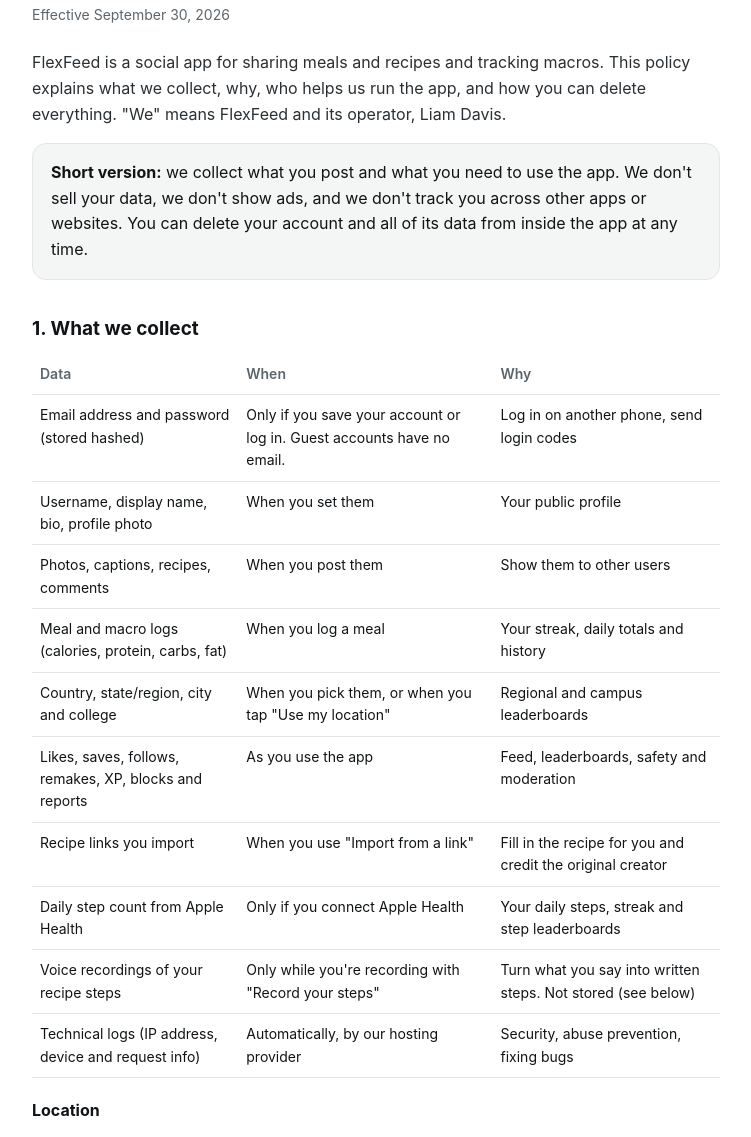
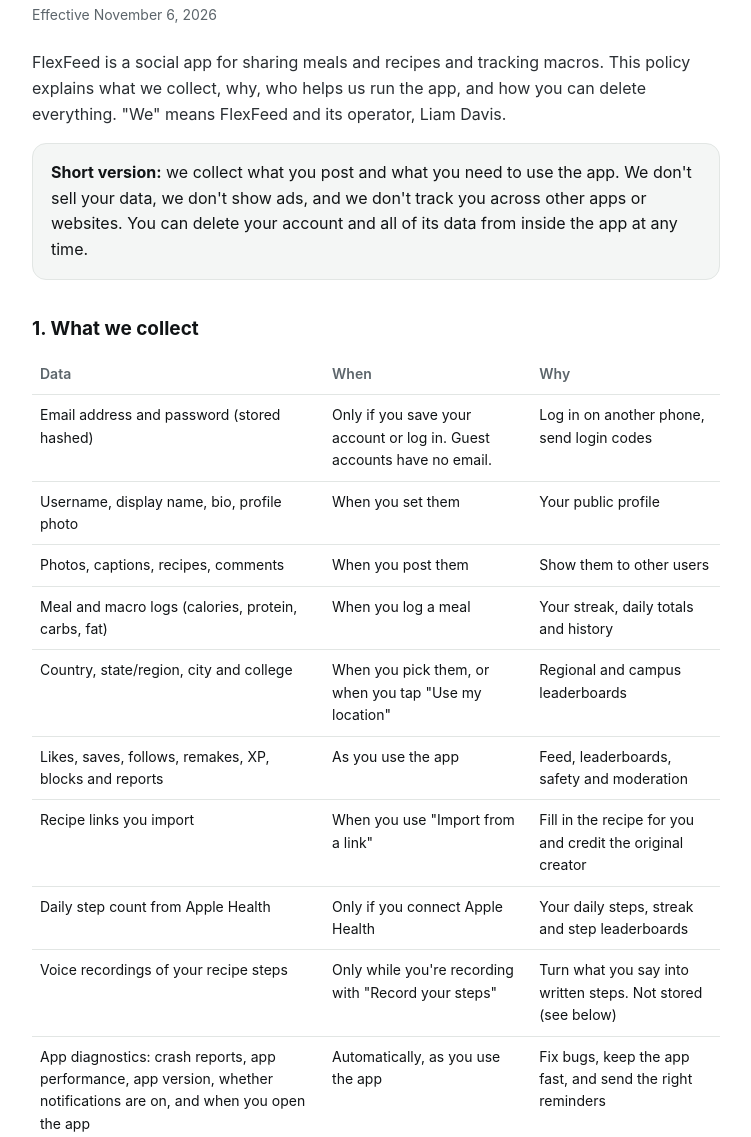
Before and after one commit to liamiscool123-123/flexfeed-legal, a plain HTML site: page privacy.html in a window 1280 px wide. Shown: the part 130-1267 px from the top of the page, without its empty margins (264-1015 px from the left). Drawn offline with Linux system fonts and the light colour scheme.

Commit message:
Privacy policy: add Sentry and app diagnostics (Nov 6, 2026)
Co-Authored-By: Claude Opus 5.5 <noreply@anthropic.com>
Claude-Session: https://claude.ai/code/session_01Kzr8iVwW6uGYkhRBJ6WXLj

```diff
--- a/privacy.html
+++ b/privacy.html
@@ -14,7 +14,7 @@
   <nav><a href="index.html">Support</a><a href="privacy.html" aria-current="page">Privacy</a><a href="terms.html">Terms</a></nav>
 </header>
 <h1>Privacy Policy</h1>
-<p class="updated">Effective September 30, 2026</p>
+<p class="updated">Effective November 6, 2026</p>
 
 <p>FlexFeed is a social app for sharing meals and recipes and tracking macros. This policy explains what we collect, why, who helps us run the app, and how you can delete everything. "We" means FlexFeed and its operator, Liam Davis.</p>
 
@@ -32,6 +32,7 @@
 <tr><td>Recipe links you import</td><td>When you use "Import from a link"</td><td>Fill in the recipe for you and credit the original creator</td></tr>
 <tr><td>Daily step count from Apple Health</td><td>Only if you connect Apple Health</td><td>Your daily steps, streak and step leaderboards</td></tr>
 <tr><td>Voice recordings of your recipe steps</td><td>Only while you're recording with "Record your steps"</td><td>Turn what you say into written steps. Not stored (see below)</td></tr>
+<tr><td>App diagnostics: crash reports, app performance, app version, whether notifications are on, and when you open the app</td><td>Automatically, as you use the app</td><td>Fix bugs, keep the app fast, and send the right reminders</td></tr>
 <tr><td>Technical logs (IP address, device and request info)</td><td>Automatically, by our hosting provider</td><td>Security, abuse prevention, fixing bugs</td></tr>
 </table>
 
@@ -75,6 +76,7 @@
 <tr><td>Anthropic (US)</td><td>Estimating macros from ingredients, and turning transcripts and imported pages into recipe steps and ingredients</td><td>The ingredient lines you type, or the text of your transcript or of the page you imported</td></tr>
 <tr><td>Websites and TikTok, when you import a link</td><td>Reading the recipe</td><td>A request from our server for that link (your IP address is not sent)</td></tr>
 <tr><td>Expo and Apple Push Notification service</td><td>Delivering notifications</td><td>A device push token and the notification text</td></tr>
+<tr><td>Sentry (US)</td><td>Crash reports and app performance monitoring</td><td>Error and crash details, device model, iOS and app version, and what the app was doing when the error happened. Not linked to your name, email or account</td></tr>
 <tr><td>Email provider used by our login system</td><td>Sending login codes</td><td>Your email address</td></tr>
 </table>
 <p>Under their business terms, OpenAI and Anthropic don't use this data to train their AI models.</p>
```
